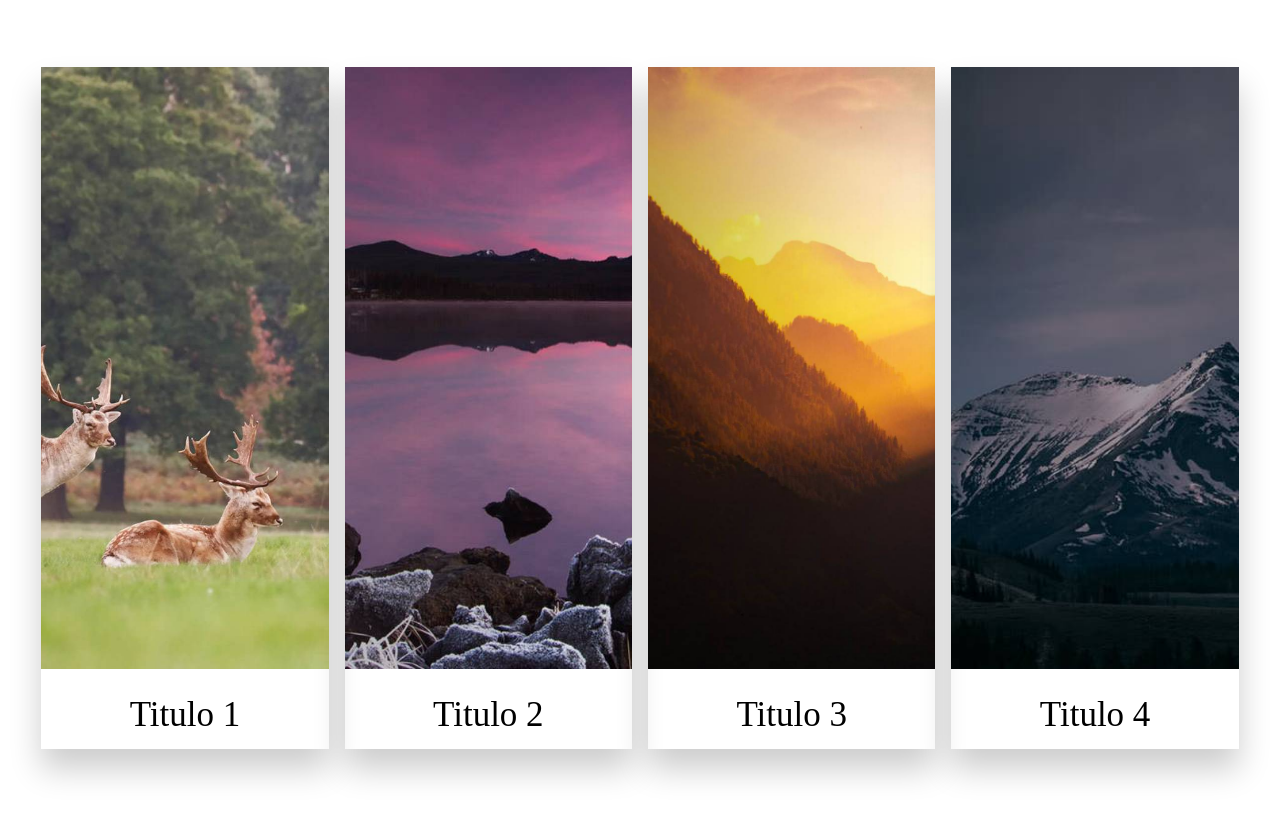
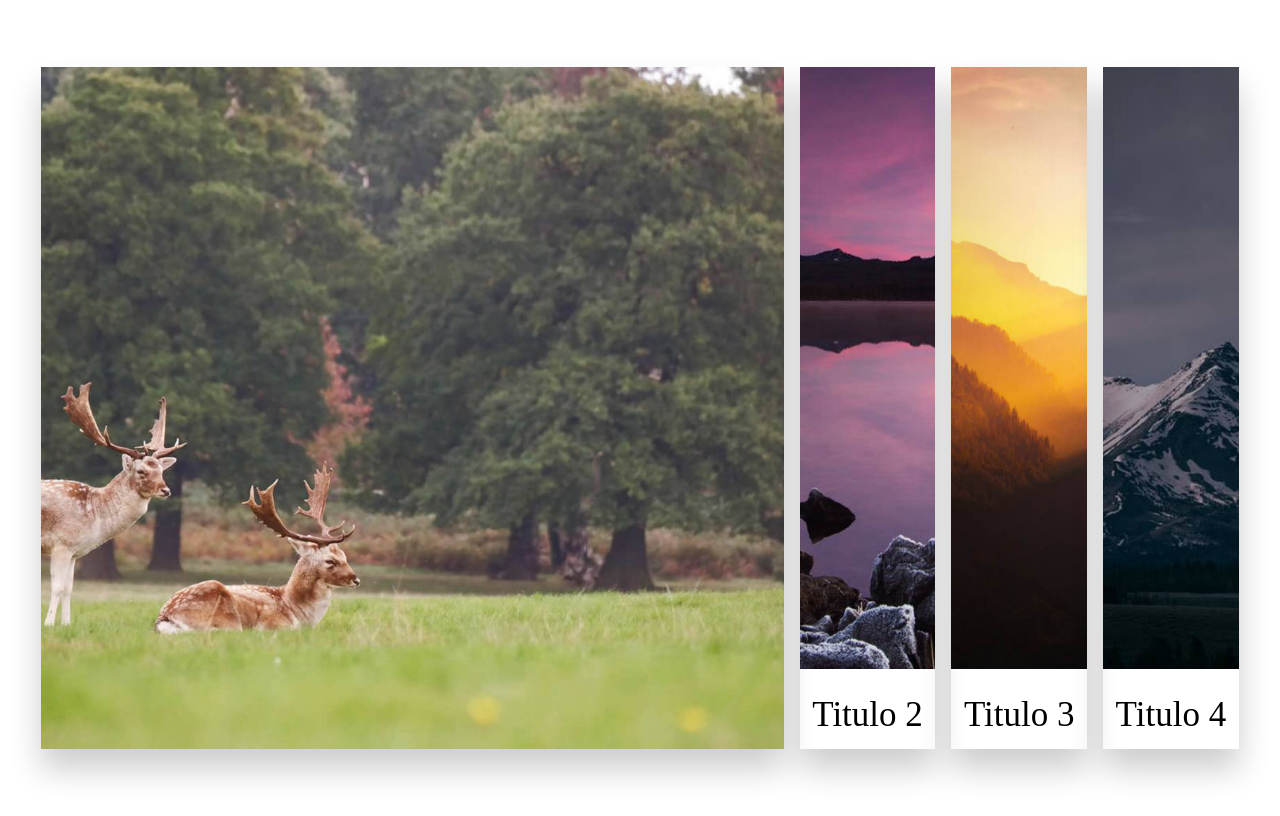
Before and after one commit to genarogg/img-galeria, a plain HTML site: page index.html in a window 1280 px wide. In both pictures the pointer is over the element "Titulo 1". Drawn offline with Linux system fonts and the light colour scheme.

Commit message:
.box:hover

```diff
--- a/css/style.css
+++ b/css/style.css
@@ -32,3 +32,16 @@
     height: 10vh;
     line-height: 2.6
 }
+
+
+.box:hover{
+    flex:50%;
+    transition: all 900ms ease;
+
+}
+.box:hover img{
+    width: 100%;
+    height: 100%;
+    transition: all 900ms ease;
+
+}
```
